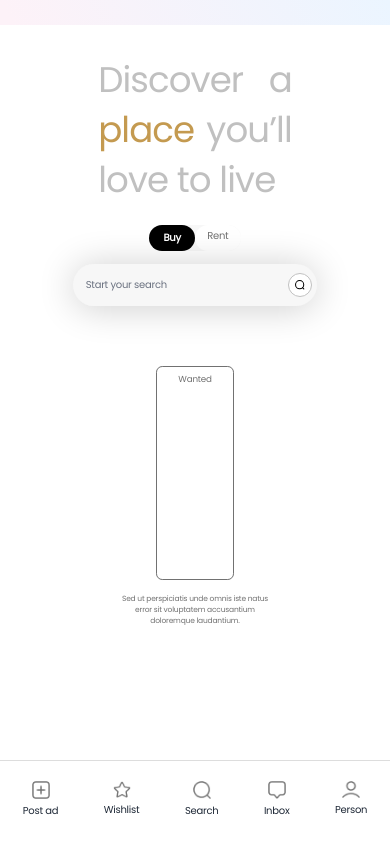
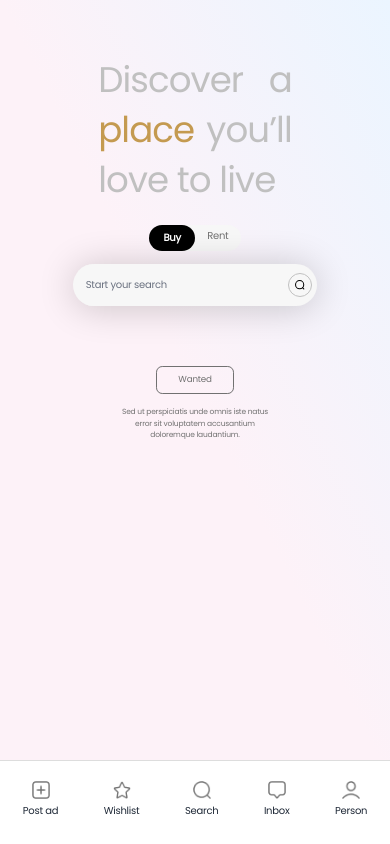
Before and after one commit to MuhammadKhan3/Airnub, a React (Create React App) app: page / in a window 390 px wide. Built offline with nearby package versions, Linux system fonts and the light colour scheme; what tailwind-gradient-mask-image would draw is missing.

Commit message:
responsive design twho jkljh;kl

```diff
--- a/src/index.css
+++ b/src/index.css
@@ -6,10 +6,7 @@
   height: 100vmax;
   width: 100vmax;
 } */
-* {
-  height: 100%;
-  background-color: white;
-}
+
 /* html {
 
 } */
```
